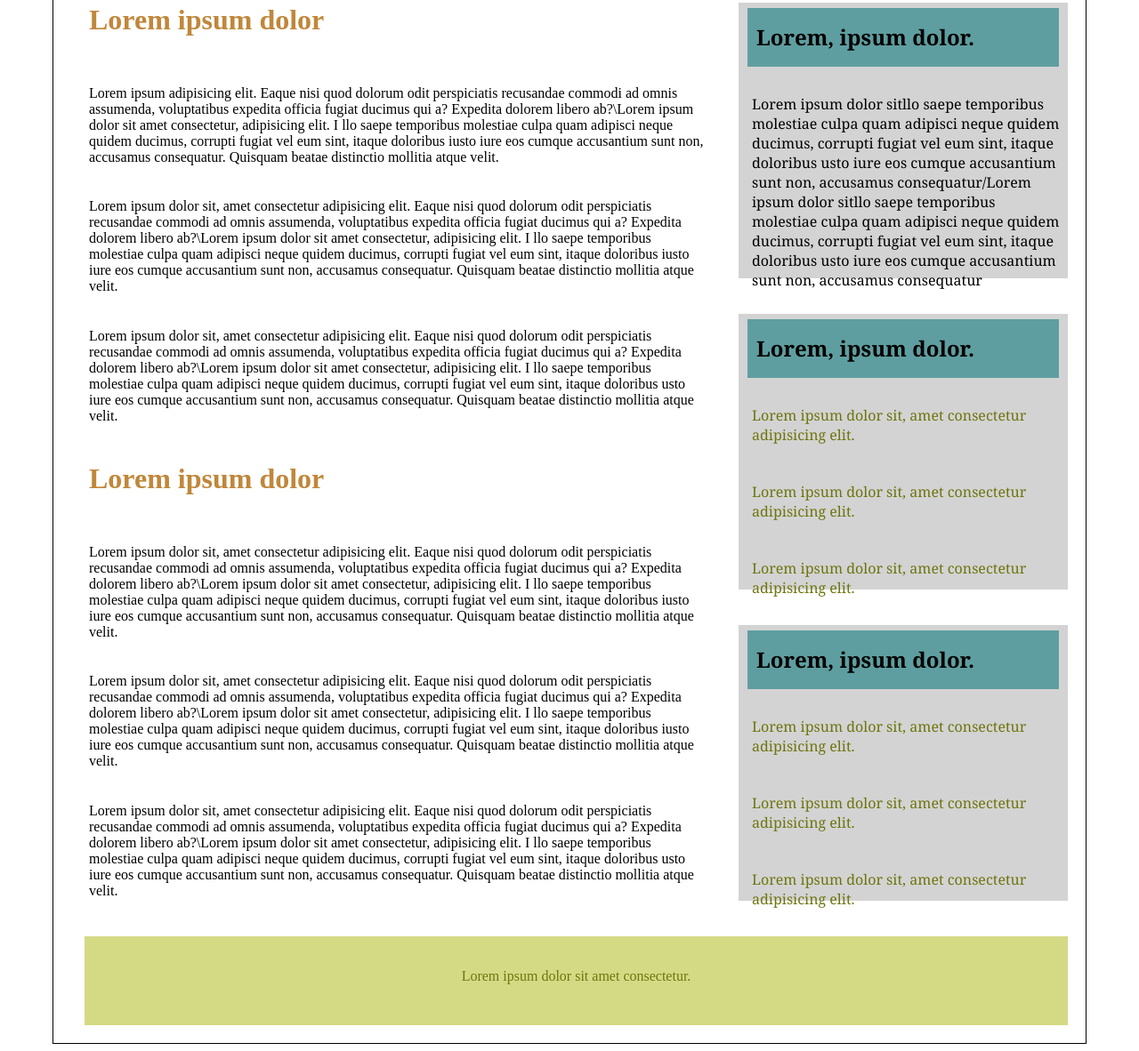
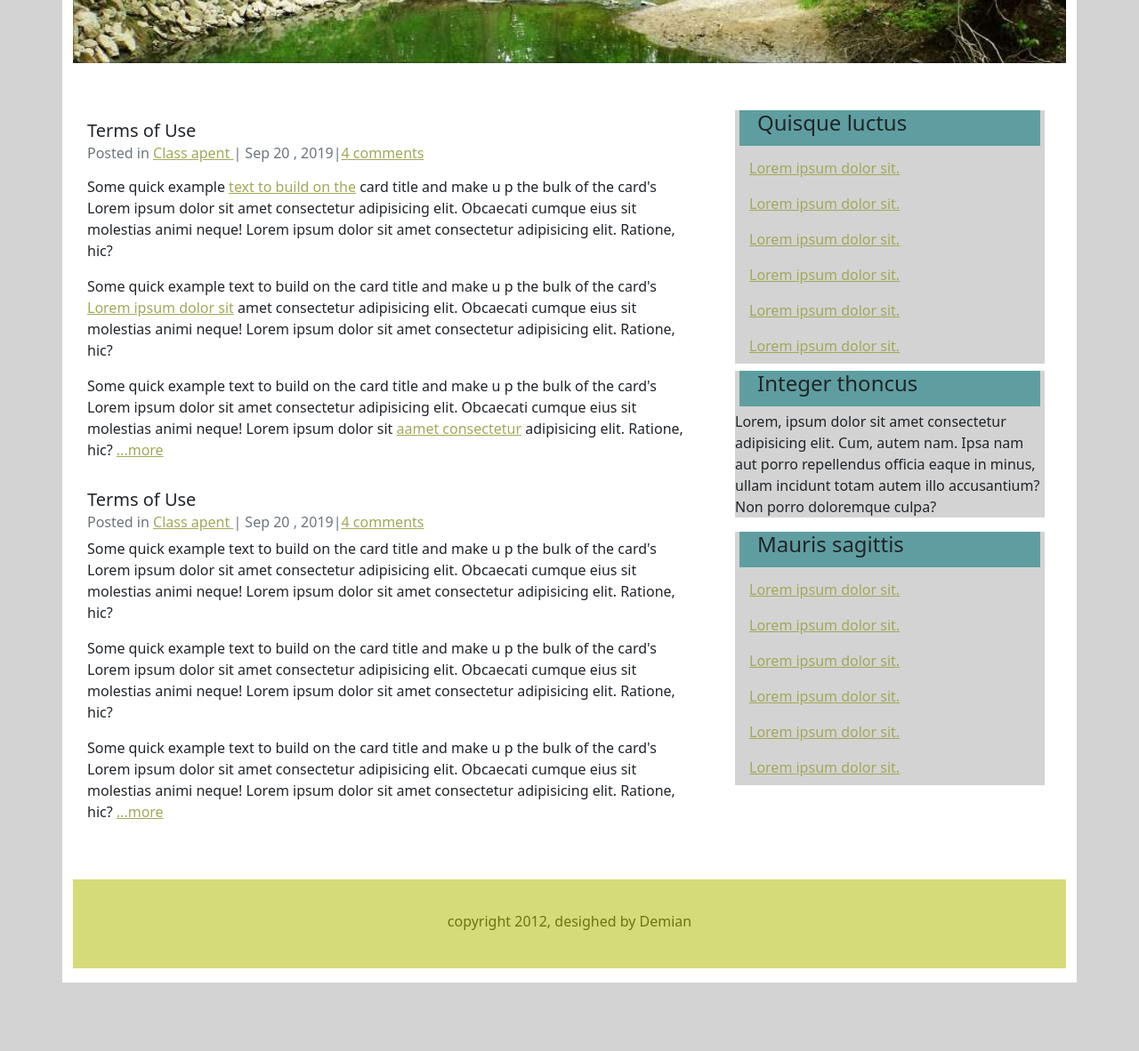
Before and after one commit to DemianMykha/DemianMykha-hw5.github.io, a plain HTML site: page index.html in a window 1280 px wide. Shown: the part 385-1567 px from the top of the page at 89% size. After the commit the page ends 1490 px from the top, so only its background shows below. Drawn offline with nearby package versions, Linux system fonts and the light colour scheme.

Commit message:
hw:page-bootstrap

```diff
--- a/index.html
+++ b/index.html
@@ -4,129 +4,130 @@
     <meta charset="UTF-8">
     <meta http-equiv="X-UA-Compatible" content="IE=edge">
     <meta name="viewport" content="width=device-width, initial-scale=1.0">
+    <link href="https://cdn.jsdelivr.net/npm/bootstrap@5.1.3/dist/css/bootstrap.min.css" rel="stylesheet" integrity="sha384-1BmE4kWBq78iYhFldvKuhfTAU6auU8tT94WrHftjDbrCEXSU1oBoqyl2QvZ6jIW3" crossorigin="anonymous">
     <link rel="stylesheet" href="style.css">
     <title></title>
 </head>
 <body>
-<div class="grid">
-<header>
-         <ul class="menu">
-            <li class="itemMenu">
-                <a href="">HOME</a>
+
+<div class="text">
+                <h1 class="mb-4 mt-3">down the stream</h1>
+            </div>
+<div class="container">
+        <div class="row">
+
+
+        </div>
+        <nav class="navbar navbar-expand-md navbar-light bg-faded mb-5  " >
+            <ul class="navbar-nav mx-auto">
+              <li class="nav-item active text-center">
+                <a class="nav-link" href="#">HOME </a>
               </li>
-            <li class="itemMenu">
-               <a href="">ABOUT</a>
+              <li class="nav-item text-center">
+                <a class="nav-link" href="#">ABOUT</a>
               </li>
-            <li class="itemMenu">
-               <a href="">GALLERY</a>
+              <li class="nav-item text-center">
+                <a class="nav-link" href="#">GALLERY</a>
               </li>
-            <li class="itemMenu">
-               <a href="">HELP</a>
+              <li class="nav-item text-center">
+                <a class="nav-link" href="#">HELP</a>
               </li>
-            <li class="itemMenu">
-               <a href="">ABOUT</a>
+              <li class="nav-item text-center">
+                <a class="nav-link" href="#">CONTACT</a>
               </li>
-            <li class="itemMenu">
-                <a href="">LINKS</a>
-             </li>
-             <li class="itemMenu">
-              <a href="">CONTACT</a>
-           </li>
+
             </ul>
-         <div class="img">
-            <img src="img/1.jpg" width="1470px" alt="logo">
+          </nav>
+        <div class="row">
+            <div id="carouselExampleSlidesOnly" class="carousel slide mb-5" data-bs-ride="carousel">
+                <div class="carousel-inner">
+                  <div class="carousel-item active">
+                    <img src="img/1.jpg" class="d-block w-100" alt="...">
                   </div>
-</header>
- <main>
-   <div class="paragraf"> <div >
-    <h1>Lorem ipsum dolor </h1>
-    <div class="conteiner-left">
-    <p>
-        Lorem ipsum  adipisicing elit.
-        Eaque nisi quod dolorum odit perspiciatis recusandae commodi ad omnis assumenda, voluptatibus expedita officia
-        fugiat ducimus qui a? Expedita dolorem libero ab?\Lorem ipsum dolor sit amet consectetur, adipisicing elit. I
-        llo saepe temporibus molestiae culpa quam adipisci neque quidem ducimus, corrupti fugiat vel eum sint, itaque doloribus
-        iusto iure eos cumque accusantium sunt non, accusamus consequatur. Quisquam beatae distinctio mollitia atque velit.
-    </p>
+                  <div class="carousel-item">
+                    <img src="img/1.jpg" class="d-block w-100" alt="...">
+                  </div>
+                  <div class="carousel-item">
+                    <img src="img/1.jpg" class="d-block w-100" alt="...">
+                  </div>
+                </div>
+              </div>
+              <div class="row ">
 
-    <p>
-        Lorem ipsum dolor sit, amet consectetur adipisicing elit.
-        Eaque nisi quod dolorum odit perspiciatis recusandae commodi ad omnis assumenda, voluptatibus expedita officia
-        fugiat ducimus qui a? Expedita dolorem libero ab?\Lorem ipsum dolor sit amet consectetur, adipisicing elit. I
-        llo saepe temporibus molestiae culpa quam adipisci neque quidem ducimus, corrupti fugiat vel eum sint, itaque doloribus
-        iusto iure eos cumque accusantium sunt non, accusamus consequatur. Quisquam beatae distinctio mollitia atque velit.
-    </p>
+                <div class="col-12  col-md-8">
+                    <div class="card ">
+                        <div class="card-body">
+                          <h5 class="card-title">Terms of Use</h5>
+                          <h6 class="card-subtitle mb-2 text-muted">Posted in <a href="#">Class apent </a>| Sep 20 , 2019|<a href="#">4 comments</a></h6>
+                          <p></p>
+                          <p class="card-text">Some quick example <a href="#">text to build on the</a>  card title and make u
+                            p the bulk of the card's Lorem ipsum dolor sit amet consectetur adipisicing elit. Obcaecati cumque eius sit molestias animi neque!
+                             Lorem ipsum dolor sit amet consectetur adipisicing elit. Ratione, hic? </p>
+                             <p class="card-text">Some quick example text to build on the card title and make u
+                                p the bulk of the card's <a href="#">Lorem ipsum dolor sit</a>  amet consectetur adipisicing elit. Obcaecati cumque eius sit molestias animi neque!
+                                 Lorem ipsum dolor sit amet consectetur adipisicing elit. Ratione, hic? </p>
+                                 <p class="card-text">Some quick example text to build on the card title and make u
+                                    p the bulk of the card's Lorem ipsum dolor sit amet consectetur adipisicing elit. Obcaecati cumque eius sit molestias animi neque!
+                                     Lorem ipsum dolor sit <a href="#"> aamet consectetur</a> adipisicing elit. Ratione, hic? <a href="#">...more</a></p>
 
-    <p>
-        Lorem ipsum dolor sit, amet consectetur adipisicing elit.
-        Eaque nisi quod dolorum odit perspiciatis recusandae commodi ad omnis assumenda, voluptatibus expedita officia
-        fugiat ducimus qui a? Expedita dolorem libero ab?\Lorem ipsum dolor sit amet consectetur, adipisicing elit. I
-        llo saepe temporibus molestiae culpa quam adipisci neque quidem ducimus, corrupti fugiat vel eum sint, itaque doloribus
-        usto iure eos cumque accusantium sunt non, accusamus consequatur. Quisquam beatae distinctio mollitia atque velit.
-    </p>
                         </div>
-    <h1>Lorem ipsum dolor </h1><div >
+                      </div>
+                      <div class="card">
+                        <div class="card-body">
+                          <h5 class="card-title">Terms of Use</h5>
+                          <h6 class="card-subtitle mb-2 text-muted">Posted in <a href="#">Class apent </a>| Sep 20 , 2019|<a href="#">4 comments</a></h6>
+                          <p class="card-text">Some quick example text to build on the card title and make u
+                            p the bulk of the card's Lorem ipsum dolor sit amet consectetur adipisicing elit. Obcaecati cumque eius sit molestias animi neque!
+                             Lorem ipsum dolor sit amet consectetur adipisicing elit. Ratione, hic? </p>
+                             <p class="card-text">Some quick example text to build on the card title and make u
+                                p the bulk of the card's Lorem ipsum dolor sit amet consectetur adipisicing elit. Obcaecati cumque eius sit molestias animi neque!
+                                 Lorem ipsum dolor sit amet consectetur adipisicing elit. Ratione, hic? </p>
+                                 <p class="card-text">Some quick example text to build on the card title and make u
+                                    p the bulk of the card's Lorem ipsum dolor sit amet consectetur adipisicing elit. Obcaecati cumque eius sit molestias animi neque!
+                                     Lorem ipsum dolor sit amet consectetur adipisicing elit. Ratione, hic? <a href="#">...more</a></p>
 
-    <p>
-        Lorem ipsum dolor sit, amet consectetur adipisicing elit.
-        Eaque nisi quod dolorum odit perspiciatis recusandae commodi ad omnis assumenda, voluptatibus expedita officia
-        fugiat ducimus qui a? Expedita dolorem libero ab?\Lorem ipsum dolor sit amet consectetur, adipisicing elit. I
-        llo saepe temporibus molestiae culpa quam adipisci neque quidem ducimus, corrupti fugiat vel eum sint, itaque doloribus
-        iusto iure eos cumque accusantium sunt non, accusamus consequatur. Quisquam beatae distinctio mollitia atque velit.
-    </p>
-
-    <p>
-        Lorem ipsum dolor sit, amet consectetur adipisicing elit.
-        Eaque nisi quod dolorum odit perspiciatis recusandae commodi ad omnis assumenda, voluptatibus expedita officia
-        fugiat ducimus qui a? Expedita dolorem libero ab?\Lorem ipsum dolor sit amet consectetur, adipisicing elit. I
-        llo saepe temporibus molestiae culpa quam adipisci neque quidem ducimus, corrupti fugiat vel eum sint, itaque doloribus
-        iusto iure eos cumque accusantium sunt non, accusamus consequatur. Quisquam beatae distinctio mollitia atque velit.
-    </p>
-
-    <p>
-        Lorem ipsum dolor sit, amet consectetur adipisicing elit.
-        Eaque nisi quod dolorum odit perspiciatis recusandae commodi ad omnis assumenda, voluptatibus expedita officia
-        fugiat ducimus qui a? Expedita dolorem libero ab?\Lorem ipsum dolor sit amet consectetur, adipisicing elit. I
-        llo saepe temporibus molestiae culpa quam adipisci neque quidem ducimus, corrupti fugiat vel eum sint, itaque doloribus
-        usto iure eos cumque accusantium sunt non, accusamus consequatur. Quisquam beatae distinctio mollitia atque velit.
+                        </div>
+                      </div>
+                </div>
+                <div class="col-12 col-md-4">
+                    <div class="widget , row-left mb-2" >  <h4 > Quisque luctus</h4>
+                      <ul class="list-group">
+                          <li class="list-group-item"><a class="scrml-2" href="#">Lorem ipsum dolor sit.</a></li>
+                          <li class="list-group-item"><a class="scrml-2" href="#">Lorem ipsum dolor sit.</a></li>
+                          <li class="list-group-item"><a class="scrml-2" href="#">Lorem ipsum dolor sit.</a></li>
+                          <li class="list-group-item"><a class="scrml-2" href="#">Lorem ipsum dolor sit.</a></li>
+                          <li class="list-group-item"><a class="scrml-2" href="#">Lorem ipsum dolor sit.</a></li>
+                          <li class="list-group-item"><a class="scrml-2 " href="#">Lorem ipsum dolor sit.</a></li>
+                        </ul>
+                  </div>
+                  <div class="widget, row-left">  <h4>Integer thoncus </h4>
+                      <p>Lorem, ipsum dolor sit amet consectetur adipisicing elit. Cum, autem nam.
+                       Ipsa nam aut porro repellendus officia eaque in minus, ullam incidunt totam autem illo accusantium? Non porro doloremque culpa?</p>
+                  </div>
+                  <div class="widget , row-left">  <h4> Mauris sagittis</h4>
+                      <ul class="list-group">
+                          <li class="list-group-item"> <a class="scrml-2" href="#">Lorem ipsum dolor sit.</a></li>
+                          <li class="list-group-item"><a class="scrml-2" href="#">Lorem ipsum dolor sit.</a></li>
+                          <li class="list-group-item"><a class="scrml-2" href="#">Lorem ipsum dolor sit.</a></li>
+                          <li class="list-group-item"><a class="scrml-2" href="#">Lorem ipsum dolor sit.</a></li>
+                          <li class="list-group-item"><a class="scrml-2" href="#">Lorem ipsum dolor sit.</a></li>
+                          <li class="list-group-item"><a class="scrml-2" href="#">Lorem ipsum dolor sit.</a></li>
+                        </ul>
+                  </div>
+                  </div>
+            </div>
+            <div>
+                <p class="container  footer w-80 mt-5 ">
+                   copyright 2012, desighed by Demian
                 </p>
            </div>
 
-    </div>
-    <div>
-    <div  class="conteiner-right ">
-       <h2>Lorem, ipsum dolor.</h2>
-    <p class="conteiner-right-item-pl-10">Lorem ipsum dolor sitllo saepe temporibus molestiae culpa quam adipisci neque quidem ducimus, corrupti fugiat vel eum sint, itaque doloribus
-            usto iure eos cumque accusantium sunt non, accusamus consequatur/Lorem ipsum dolor sitllo saepe temporibus molestiae culpa quam adipisci neque quidem ducimus, corrupti fugiat vel eum sint, itaque doloribus
-            usto iure eos cumque accusantium sunt non, accusamus consequatur
 
-        </p>
-     </div>
-    <div  class="conteiner-right" >
-        <h2>Lorem, ipsum dolor.</h2>
-        <p class="conteiner-right-item">Lorem ipsum dolor sit, amet consectetur adipisicing elit.</p>
-        <p class="conteiner-right-item">Lorem ipsum dolor sit, amet consectetur adipisicing elit.</p>
-        <p class="conteiner-right-item">Lorem ipsum dolor sit, amet consectetur adipisicing elit.</p>
+
+
+
 </div>
 
-    <div  class="conteiner-right  ">
-        <h2>Lorem, ipsum dolor.</h2>
-        <p class="conteiner-right-item">Lorem ipsum dolor sit, amet consectetur adipisicing elit.</p>
-        <p class="conteiner-right-item">Lorem ipsum dolor sit, amet consectetur adipisicing elit.</p>
-        <p class="conteiner-right-item">Lorem ipsum dolor sit, amet consectetur adipisicing elit.</p>
-    </div>
 
-</div>
-   </div>
-
-</main>
-<footer>
-    <div>
-       <p class="footer-paragraf">
-           Lorem ipsum dolor sit amet consectetur.
-       </p>
-    </div>
-</footer>
-</div>
 </body>
 </html>
--- a/style.css
+++ b/style.css
@@ -1,3 +1,4 @@
+/*body ()
 *{
     display: grid;
     justify-content: center;
@@ -57,7 +58,7 @@
     grid-gap: 20px;
 
 }
-@media (min-width: 640px) {
+ (min-width: 640px) {
   .paragraf {
       grid-template-columns: 4fr 2fr;
   }
@@ -80,7 +81,7 @@ h1{
     padding:1px 5px 9px 5px;
     margin-right:auto ;
 }
-h2{
+h4{
     display: flex;
     justify-content:flex-start;
     background-color: cadetblue;
@@ -110,4 +111,62 @@ footer {
 }
 .color-text{
     color: rgb(110,117,14) ;
+}*/
+body {
+    background-color: lightgrey;
 }
+.container {
+
+    background-color: white;
+}
+.navbar {
+    background-color: rgb(67, 87, 122);
+    width: 100%;
+
+}
+.navbar a{
+    width: 200px;
+}
+
+
+.card {
+   border: 0px;
+}
+a{
+
+    color:  rgb(163, 168, 88);
+}
+.navbar a:hover{
+    background-color: rgb(97, 124, 170);
+
+}
+h4{
+    display: flex;
+
+    background-color: cadetblue;
+    height: 40px;
+    padding-left: 20px;
+    margin: 5px;
+
+}
+.footer {
+     height: 100px;
+     background-color: rgb(213, 219, 121);
+
+}
+.row-left{
+    background-color: lightgrey;
+}
+.list-group-item{
+    background-color: lightgrey;
+    border: 0px;
+}
+.footer{
+    padding-top: 35px;
+    color: rgb(110,117,14);
+    display: grid;
+    justify-content: center;
+}
+.text {
+    margin-left: 130px;
+}
```
Lines whose indentation alone changed are shown as unchanged.
